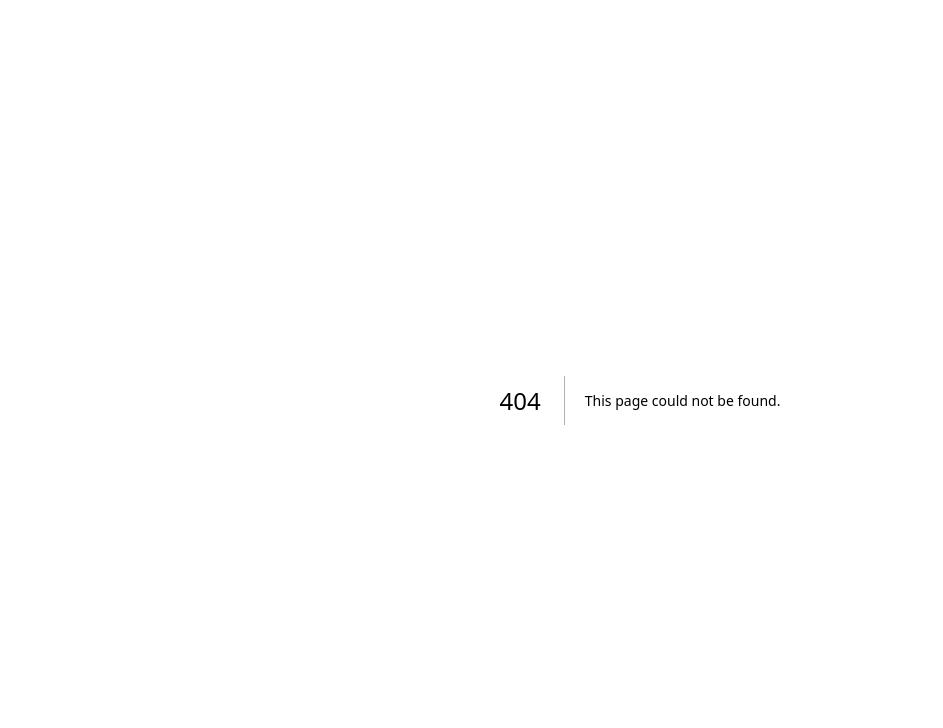
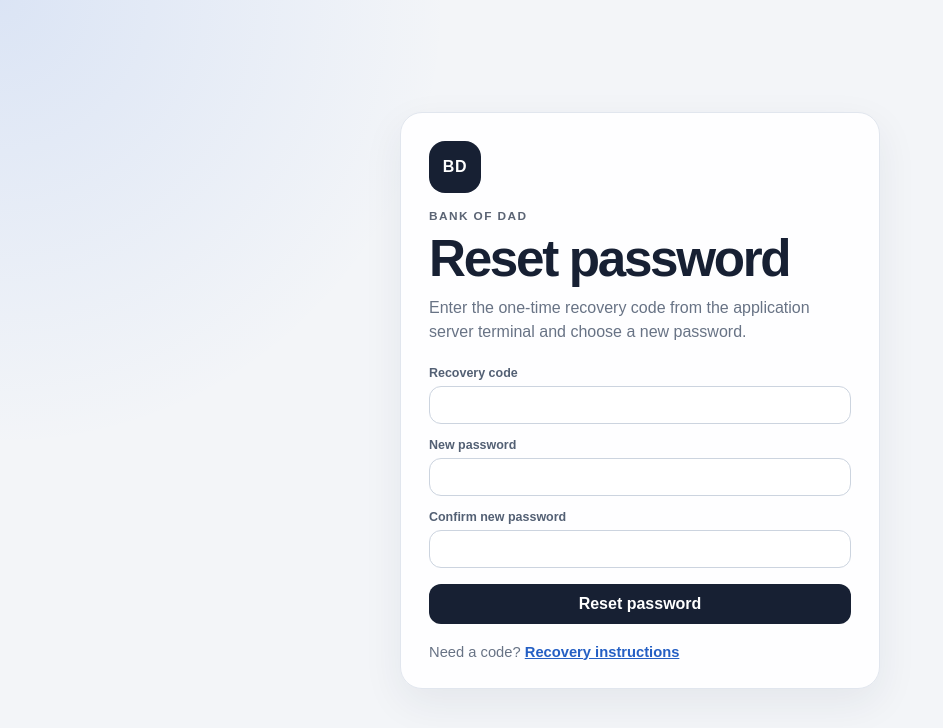
Before and after one commit to tylerthibault/Bank-Of-Dad, a Next.js app: page /reset-password in a window 1280 px wide. Before the commit this address had no page. Shown: the top 728 px of the page, without its empty margins (0-943 px from the left). Built offline with nearby package versions, Linux system fonts and the light colour scheme.

Commit message:
Add email-free recovery: app/reset-password/page.tsx

```diff
--- /dev/null
+++ b/app/reset-password/page.tsx
@@ -0,0 +1,66 @@
+import Link from "next/link";
+import { resetPasswordAction } from "@/app/auth-actions";
+
+export default async function ResetPasswordPage({
+  searchParams,
+}: {
+  searchParams: Promise<{ error?: string }>;
+}) {
+  const params = await searchParams;
+
+  return (
+    <main className="auth-shell">
+      <section className="auth-card">
+        <div className="brand-mark">BD</div>
+        <p className="eyebrow">Bank of Dad</p>
+        <h1>Reset password</h1>
+        <p className="subtle">
+          Enter the one-time recovery code from the application server terminal
+          and choose a new password.
+        </p>
+
+        {params.error ? <div className="alert error">{params.error}</div> : null}
+
+        <form action={resetPasswordAction} className="stack">
+          <label>
+            Recovery code
+            <input
+              name="token"
+              type="password"
+              autoComplete="off"
+              spellCheck={false}
+              required
+            />
+          </label>
+          <label>
+            New password
+            <input
+              name="newPassword"
+              type="password"
+              autoComplete="new-password"
+              minLength={8}
+              maxLength={128}
+              required
+            />
+          </label>
+          <label>
+            Confirm new password
+            <input
+              name="confirmPassword"
+              type="password"
+              autoComplete="new-password"
+              minLength={8}
+              maxLength={128}
+              required
+            />
+          </label>
+          <button type="submit">Reset password</button>
+        </form>
+
+        <p className="auth-footer">
+          Need a code? <Link href="/forgot-password">Recovery instructions</Link>
+        </p>
+      </section>
+    </main>
+  );
+}
```
